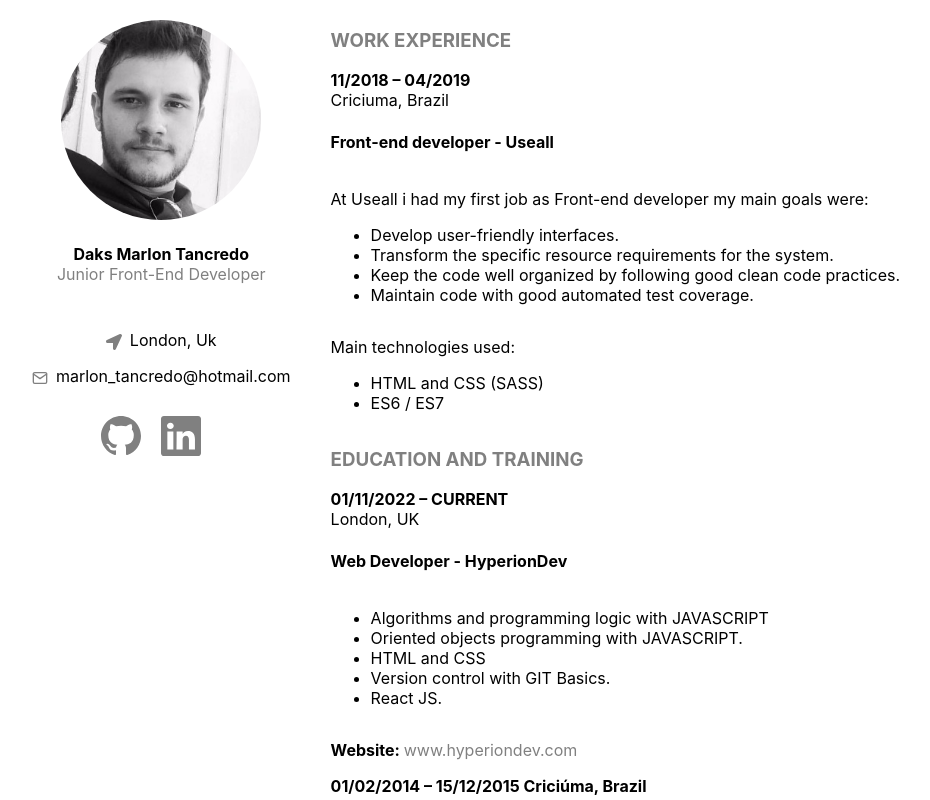
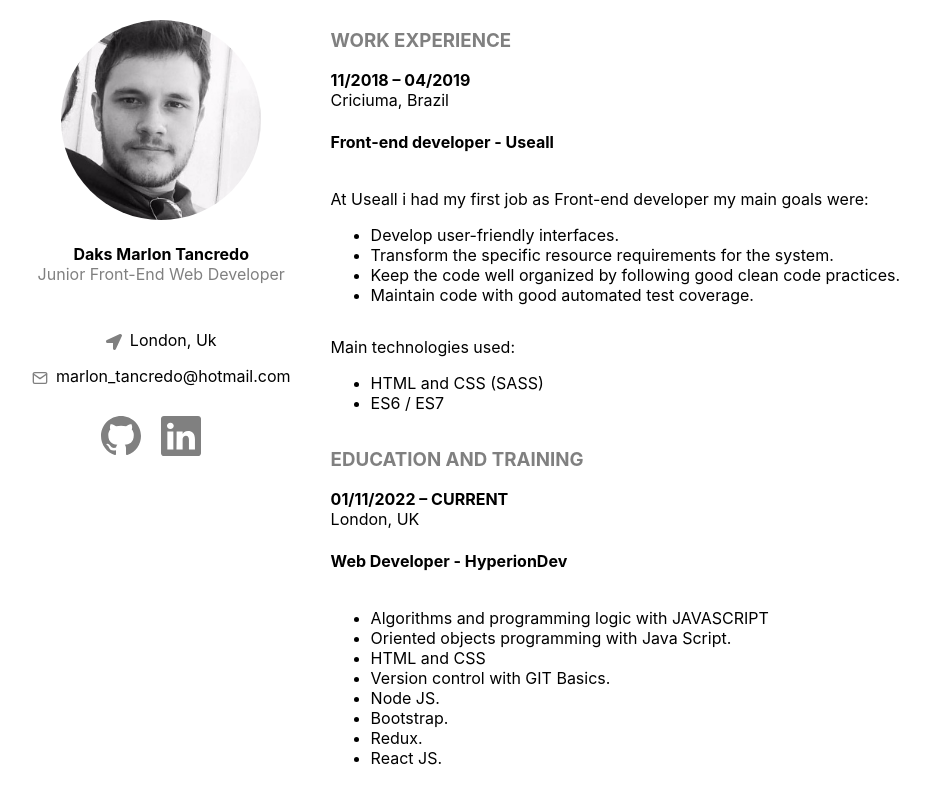
Before and after one commit to MarlonTancredo/My-Cv, a React (Create React App) app: page / in a window 1280 px wide. Shown: the top 800 px of the page, without its empty margins (179-1109 px from the left). Built offline with nearby package versions, Linux system fonts and the light colour scheme.

Commit message:
Adding skills

```diff
--- a/src/components/Aside.jsx
+++ b/src/components/Aside.jsx
@@ -17,7 +17,7 @@ const Aside = () => {
       </div>
       <div>
         <S.Name>Daks Marlon Tancredo</S.Name>
-        <S.Role>Junior Front-End Developer</S.Role>
+        <S.Role>Junior Front-End Web Developer</S.Role>
       </div>
       <S.Information>
         <S.Paragraph>
--- a/src/components/Content.jsx
+++ b/src/components/Content.jsx
@@ -34,9 +34,12 @@ const Content = () => {
         <S.ItemList>
           Algorithms and programming logic with JAVASCRIPT
         </S.ItemList>
-        <S.ItemList>Oriented objects programming with JAVASCRIPT.</S.ItemList>
+        <S.ItemList>Oriented objects programming with Java Script.</S.ItemList>
         <S.ItemList>HTML and CSS</S.ItemList>
         <S.ItemList>Version control with GIT Basics.</S.ItemList>
+        <S.ItemList>Node JS.</S.ItemList>
+        <S.ItemList>Bootstrap.</S.ItemList>
+        <S.ItemList>Redux.</S.ItemList>
         <S.ItemList>React JS.</S.ItemList>
       </S.List>
       <S.Paragraph>
```
